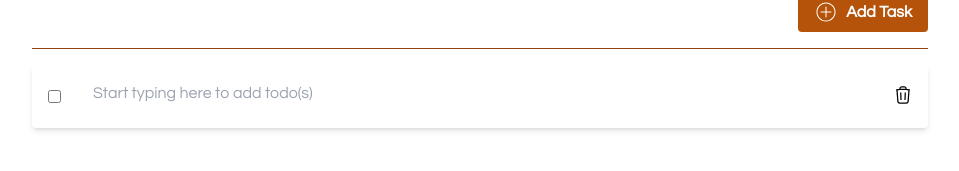
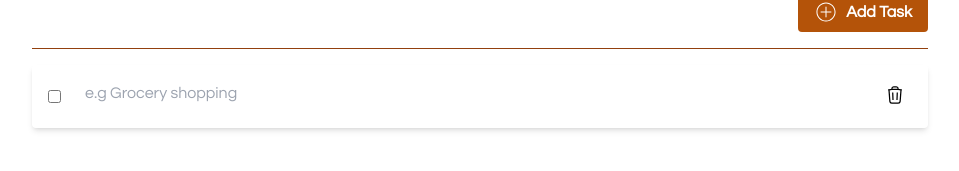
Before and after one commit to saroshfarhan/todo-app, a React (Create React App) app: page / in a window 1280 px wide. Both pictures are taken after a click on the button "Add Task". Shown: the part 120-291 px from the top of the page, without its empty margins (160-1119 px from the left). Built offline with nearby package versions, Linux system fonts and the light colour scheme.

Commit message:
minor placeholder changes

```diff
--- a/src/components/Todo.jsx
+++ b/src/components/Todo.jsx
@@ -44,9 +44,9 @@ export default function Todo(props) {
         <div className='rounded overflow-hidden shadow-md my-1' key={task.id}>
             <div className='flex items-center text-center'>
                 <input type="checkbox" name="" id="" className='default:ring-2 mx-4 lg:mx-4 '/>
-                <div className='w-auto my-4 pr-4 lg:px-4 lg:pr-0'>
+                <div className='w-auto my-4 pr-4 lg:px-2 lg:pr-0'>
                     <textarea
-                        className='resize-none overflow-hidden min-h-[24px] max-h-[100px] hover:cursor-pointer text-base text-left mr-16 lg:w-[36rem] lg:mr-0'
+                        className='resize-none overflow-hidden min-h-[24px] max-h-[100px] hover:cursor-pointer text-base text-left mr-24 lg:w-[36rem] lg:mr-0 md:mr-[28rem]'
                         rows={1}
                         aria-label="Todo"
                         value={editingValue}
@@ -55,7 +55,7 @@ export default function Todo(props) {
                         onKeyDown={onKeyDown}
                         onInput={(event) => onInput(event.target)}
                         // ref={textareaRef}
-                        placeholder="Start typing here to add todo(s)"
+                        placeholder="e.g Grocery shopping"
                     />
                 </div>
                 <div className='items-end ml-0 mr-4 lg:ml-[14rem] hover:text-red-500 hover:cursor-pointer'>
```
